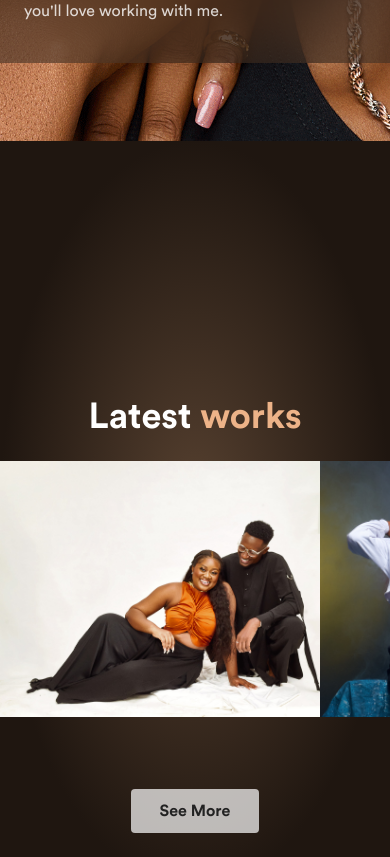
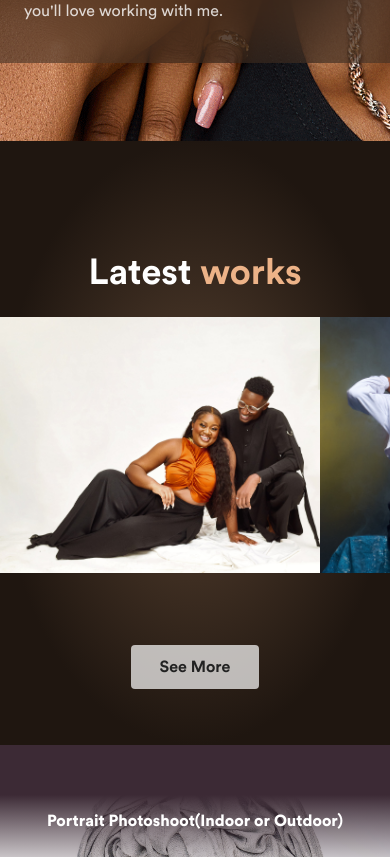
Before and after one commit to egileekada/Ncourage, a React (Create React App) app: page / in a window 390 px wide. Shown: the part 1547-2404 px from the top of the page. Built offline with nearby package versions, Linux system fonts and the light colour scheme.

Commit message:
update on website

```diff
--- a/src/components/LatestWork.tsx
+++ b/src/components/LatestWork.tsx
@@ -9,7 +9,7 @@ import seven from '../assets/images/7.png'
 
 export default function LatestWork() {
     return (
-        <div style={{background: 'radial-gradient(50% 50% at 50% 50%, #574130 0%, #1F1610 100%)'}} className=' w-full h-full pt-56 pb-14 lg:pb-14 lg:pt-14 ' >
+        <div style={{background: 'radial-gradient(50% 50% at 50% 50%, #574130 0%, #1F1610 100%)'}} className=' w-full h-full pt-20 pb-14 lg:pb-14 lg:pt-14 ' >
             <div className=' w-full flex flex-col justify-center items-center mt-8' >
                 <p className=' text-4xl font-CircularStd-SemiBold text-white ' >Latest <span className=' text-[#EDB388]' >works</span></p>
                 {/* <div className=' w-auto lg:flex items-center hidden text-sm my-8 text-[#FFFFFF99]' >
```
